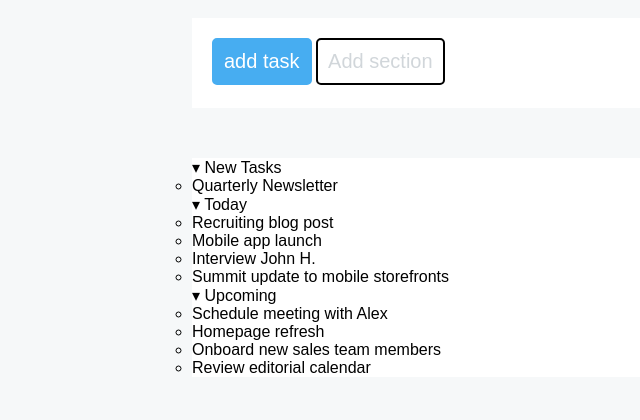
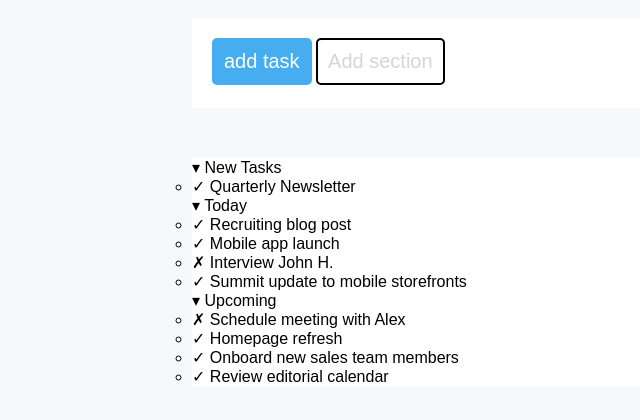
Before and after one commit to hexeva/html-css-toboolist, a plain HTML site: page index.html in a window 1280 px wide. Shown: the part 82-502 px from the top of the page, without its empty margins (0-640 px from the left). Drawn offline with Linux system fonts and the light colour scheme.

Commit message:
added cross and check

```diff
--- a/index.html
+++ b/index.html
@@ -30,26 +30,26 @@
 
                 <ul class="ul-menu">
                     <li>&#9662; New Tasks
-                        <ul>
-                            <li>Quarterly Newsletter</li>
+                        <ul class="under-ul">
+                            <li> <span>&check;</span> Quarterly Newsletter</li>
                         </ul>
                     </li>
 
                     <li>&#9662; Today
-                        <ul>
-                            <li>Recruiting blog post</li>
-                            <li>Mobile app launch</li>
-                            <li>Interview John H.</li>
-                            <li>Summit update to mobile storefronts</li>
+                        <ul class="under-ul">
+                            <li> <span>&check;</span> Recruiting blog post</li>
+                            <li> <span>&check;</span> Mobile app launch</li>
+                            <li> <span>&cross;</span> Interview John H.</li>
+                            <li> <span>&check;</span> Summit update to mobile storefronts</li>
                         </ul>
                     </li>
 
                     <li>&#9662; Upcoming
-                        <ul>
-                            <li>Schedule meeting with Alex</li>
-                            <li>Homepage refresh</li>
-                            <li>Onboard new sales team members</li>
-                            <li>Review editorial calendar</li>
+                        <ul class="under-ul">
+                            <li> <span>&cross;</span> Schedule meeting with Alex</li>
+                            <li> <span>&check;</span> Homepage refresh</li>
+                            <li> <span>&check;</span> Onboard new sales team members</li>
+                            <li> <span>&check;</span> Review editorial calendar</li>
                         </ul>
                     </li>
                 </ul>
```
